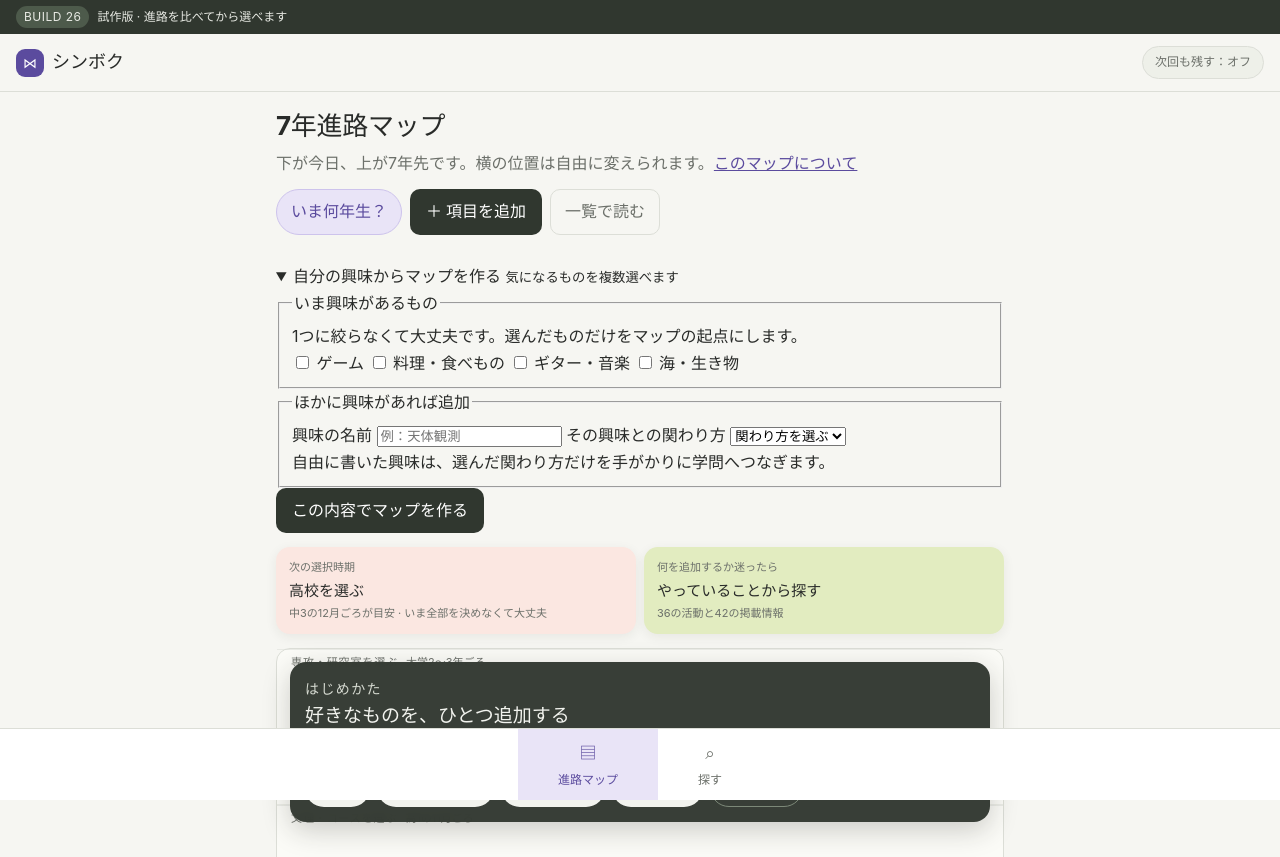
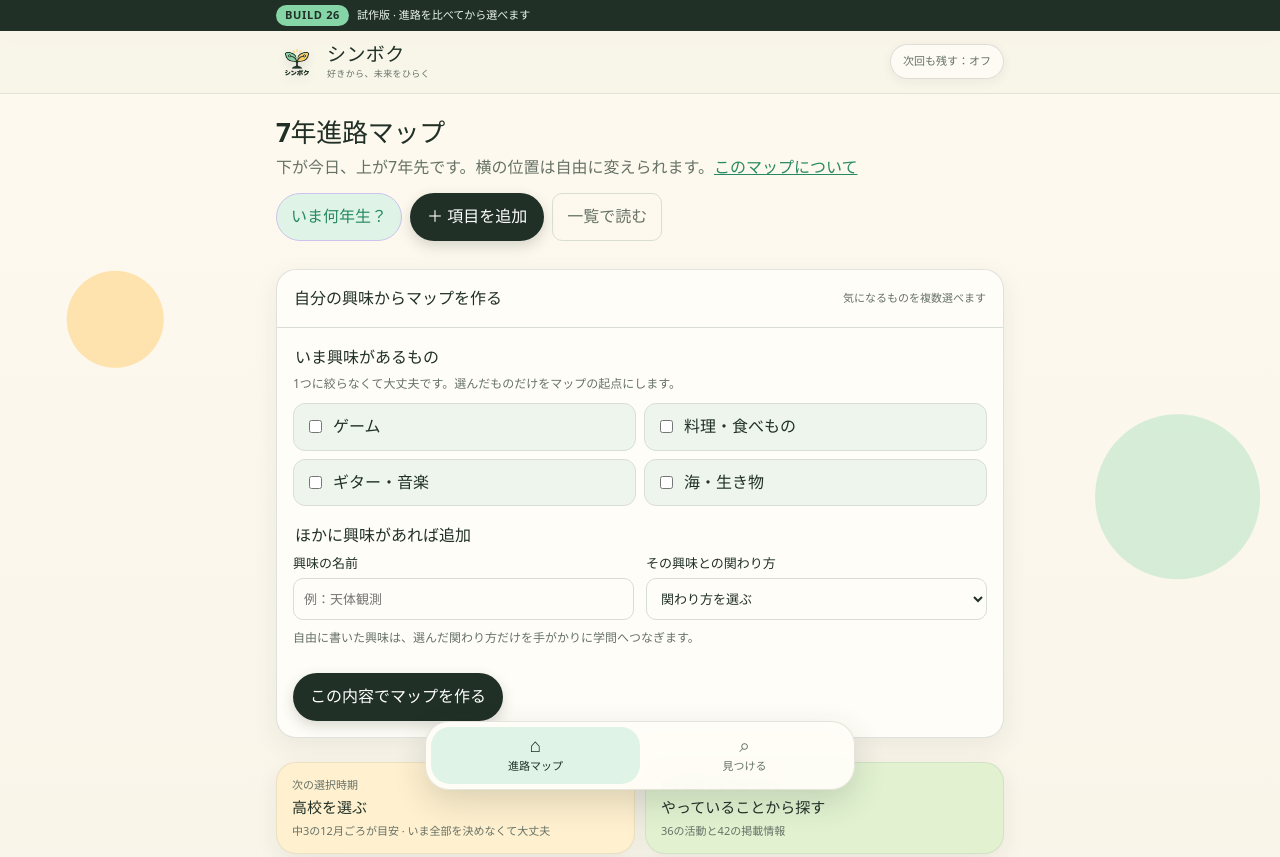
Before and after one commit to Nekodaisuk1/sinboku_Devcamp2026, a website with bundled scripts: page wireframe/index.html in a window 1280 px wide. Shown: the top 857 px of the page. Built offline with nearby package versions, Linux system fonts and the light colour scheme.

Commit message:
feat: align the app with Shimboku branding

```diff
--- a/wireframe/index.html
+++ b/wireframe/index.html
@@ -13,7 +13,10 @@
   <p class="prototype-bar"><span class="build">BUILD 26</span> 試作版 · 進路を比べてから選べます</p>
 
   <header class="app-head">
-    <a class="brand" href="#now"><span class="brand-mark" aria-hidden="true">⋈</span> シンボク</a>
+    <a class="brand" href="#now">
+      <img class="brand-mark" src="assets/shinboku-logo.png" alt="" width="46" height="46">
+      <span class="brand-copy"><strong>シンボク</strong><small>好きから、未来をひらく</small></span>
+    </a>
     <button id="storage-toggle" class="storage-chip" type="button" aria-pressed="false">次回も残す：オフ</button>
   </header>
 
@@ -22,8 +25,8 @@
   <p id="toast" class="toast" role="status" aria-live="polite" hidden></p>
 
   <nav class="tabbar" aria-label="メインメニュー">
-    <a class="tab" href="#now" data-tab="now"><span aria-hidden="true">▤</span> 進路マップ</a>
-    <a class="tab" href="#find" data-tab="find"><span aria-hidden="true">⌕</span> 探す</a>
+    <a class="tab" href="#now" data-tab="now"><span class="tab-icon" aria-hidden="true">⌂</span><span>進路マップ</span></a>
+    <a class="tab" href="#find" data-tab="find"><span class="tab-icon" aria-hidden="true">⌕</span><span>見つける</span></a>
   </nav>
 </body>
 </html>
--- a/wireframe/server.mjs
+++ b/wireframe/server.mjs
@@ -20,7 +20,8 @@ const files = new Map([
   ['/catalog.mjs', ['catalog.mjs', 'text/javascript; charset=utf-8']],
   ['/routes.mjs', ['routes.mjs', 'text/javascript; charset=utf-8']],
   ['/routes-ui.mjs', ['routes-ui.mjs', 'text/javascript; charset=utf-8']],
-  ['/knowledge-data.mjs', ['knowledge-data.mjs', 'text/javascript; charset=utf-8']]
+  ['/knowledge-data.mjs', ['knowledge-data.mjs', 'text/javascript; charset=utf-8']],
+  ['/assets/shinboku-logo.png', ['assets/shinboku-logo.png', 'image/png']]
 ]);
 
 const server = createServer(async (request, response) => {
--- a/wireframe/styles.css
+++ b/wireframe/styles.css
@@ -1,14 +1,18 @@
 :root{
-  --ink:#292b29; --muted:#6c706a; --line:#dcded7; --dark:#30372f;
-  --paper:#fff; --soft:#eef0e9; --ground:#f6f6f2;
-  --accent:#5b4b9e; --accent-soft:#e9e4f7;
-  --now:#b4462f; --now-soft:#fbe7e1;
-  --mint:#cfe6d8; --lime:#e2ecc0; --coral:#f6d2c6; --lavender:#ddd6f3;
-  font-family:-apple-system,BlinkMacSystemFont,"Hiragino Kaku Gothic ProN","Noto Sans JP",sans-serif;
+  --forest:#203026; --cream:#f8f4e8; --mint:#85d5a7; --sun:#ffcf74;
+  --ink:var(--forest); --muted:#667267; --line:#d9ded4; --dark:var(--forest);
+  --paper:#fffdf7; --soft:#eef5ec; --ground:var(--cream);
+  --accent:#278962; --accent-soft:#dff4e7;
+  --now:#aa5d28; --now-soft:#fff0cf;
+  --lime:#dff1c8; --coral:#f7d8c7; --lavender:#e5e2f6;
+  font-family:ui-rounded,"Hiragino Maru Gothic ProN","Yu Gothic",system-ui,sans-serif;
   color:var(--ink); background:var(--ground); font-size:15px; line-height:1.7; font-synthesis:none;
 }
 *{box-sizing:border-box}
-body{margin:0;padding:0 0 76px;overflow-x:hidden}
+body{margin:0;padding:0 0 92px;overflow-x:hidden;background:
+  radial-gradient(circle at 9% 18%,rgba(255,207,116,.52) 0 48px,transparent 49px),
+  radial-gradient(circle at 92% 28%,rgba(133,213,167,.32) 0 82px,transparent 83px),
+  linear-gradient(180deg,#fffaf0 0,var(--cream) 55%,#f0f6e8 100%);min-height:100svh}
 h1,h2,h3,h4{line-height:1.4;margin:0}
 p{margin:0}
 ul,ol{margin:0;padding:0;list-style:none}
@@ -19,28 +23,29 @@ button{font:inherit;font-family:inherit}
 .skip-link:focus{left:8px;top:8px;z-index:20;background:var(--dark);color:#fff;padding:8px 12px;border-radius:8px}
 :focus-visible{outline:2px solid var(--accent);outline-offset:2px}
 
-.prototype-bar{background:var(--dark);color:#e8eae4;font-size:12px;padding:6px 16px;margin:0;display:flex;gap:8px;align-items:center;flex-wrap:wrap}
-.prototype-bar .build{background:#4d5a4b;border-radius:999px;padding:1px 8px;letter-spacing:.04em}
+.prototype-bar{background:var(--forest);color:#edf7ef;font-size:11px;padding:5px max(16px,calc((100vw - 760px)/2 + 16px));margin:0;display:flex;gap:8px;align-items:center;flex-wrap:wrap}
+.prototype-bar .build{background:var(--mint);color:var(--forest);border-radius:999px;padding:1px 9px;letter-spacing:.06em;font-weight:800}
 
-.app-head{display:flex;justify-content:space-between;align-items:center;gap:12px;padding:12px 16px;background:var(--ground);position:sticky;top:0;z-index:10;border-bottom:1px solid var(--line)}
-.brand{font-weight:700;font-size:18px;text-decoration:none;color:var(--ink);display:flex;align-items:center;gap:8px}
-.brand-mark{display:grid;place-items:center;width:28px;height:28px;border-radius:9px;background:var(--accent);color:#fff;font-size:14px}
-.storage-chip{background:var(--soft);border:1px solid var(--line);border-radius:999px;padding:5px 12px;font-size:12px;color:var(--muted);cursor:pointer}
+.app-head{display:flex;justify-content:space-between;align-items:center;gap:12px;padding:10px max(16px,calc((100vw - 760px)/2 + 16px));background:rgba(248,244,232,.9);position:sticky;top:0;z-index:10;border-bottom:1px solid rgba(32,48,38,.1);backdrop-filter:blur(14px)}
+.brand{font-weight:700;text-decoration:none;color:var(--ink);display:flex;align-items:center;gap:9px}
+.brand-mark{display:block;width:42px;height:42px;object-fit:contain;border-radius:12px;filter:drop-shadow(0 3px 5px rgba(32,48,38,.12))}
+.brand-copy{display:grid;line-height:1.1}.brand-copy strong{font-size:19px;letter-spacing:.02em}.brand-copy small{margin-top:4px;color:var(--muted);font-size:9px;font-weight:600;letter-spacing:.04em}
+.storage-chip{background:rgba(255,253,247,.82);border:1px solid rgba(32,48,38,.14);border-radius:999px;padding:7px 12px;font-size:11px;color:var(--muted);cursor:pointer;box-shadow:0 3px 12px rgba(32,48,38,.06)}
 .storage-chip.attention{background:var(--now-soft);border-color:#e4aa9d;color:#7d3323;font-weight:700}
 
-main{display:block;padding:16px;max-width:760px;margin:0 auto}
+main{display:block;padding:22px 16px 28px;max-width:760px;margin:0 auto}
 main:focus{outline:none}
 section{margin-bottom:28px}
 
-.page-head h1{font-size:26px;letter-spacing:-.01em}
+.page-head h1,.field-head h1{font-size:clamp(26px,7vw,38px);letter-spacing:-.04em;line-height:1.25}
 .lead{color:var(--muted);margin-top:6px}
 .back{display:inline-block;font-size:13px;text-decoration:none;margin-bottom:8px}
 .empty-note{color:var(--muted);font-size:13px;background:var(--soft);border-radius:10px;padding:10px 12px;margin-top:8px}
 .editorial{color:var(--muted);font-size:12px;margin-top:12px;padding-top:10px;border-top:1px solid var(--line)}
 
-button.primary{background:var(--dark);color:#fff;border:none;border-radius:10px;padding:9px 16px;cursor:pointer;font-weight:600}
+button.primary{background:var(--forest);color:#fff;border:none;border-radius:999px;padding:10px 17px;cursor:pointer;font-weight:700;box-shadow:0 5px 14px rgba(32,48,38,.18)}
 button.primary.small{padding:6px 12px;font-size:13px}
-a.secondary,button.secondary{display:inline-block;background:var(--paper);border:1px solid var(--line);border-radius:10px;padding:8px 14px;text-decoration:none;color:var(--ink);font-size:14px;cursor:pointer}
+a.secondary,button.secondary{display:inline-block;background:var(--paper);border:1px solid var(--line);border-radius:999px;padding:8px 14px;text-decoration:none;color:var(--ink);font-size:14px;cursor:pointer}
 a.secondary small{display:block;color:var(--muted);font-size:11px;font-weight:400}
 .text-button{background:none;border:none;color:var(--accent);text-decoration:underline;cursor:pointer;padding:2px 0;font-size:13px}
 .text-button.warn{color:#8c4a3d}
@@ -80,6 +85,26 @@ a.secondary small{display:block;color:var(--muted);font-size:11px;font-weight:40
 .field{display:block;width:100%;height:auto;touch-action:pan-y}
 .field-about{font-size:13px;color:var(--muted);background:var(--soft);border-radius:10px;padding:10px 12px;margin-top:10px}
 .field-legend{font-size:12px;color:var(--muted);margin-top:10px}
+
+/* ---- 自分の興味から始める ---- */
+.interest-builder{background:var(--paper);border:1px solid rgba(32,48,38,.13);border-radius:20px;margin:16px 0 24px;box-shadow:0 8px 26px rgba(32,48,38,.07);overflow:hidden}
+.interest-builder summary{cursor:pointer;display:flex;justify-content:space-between;align-items:center;gap:12px;padding:15px 17px;font-weight:800;min-height:54px}
+.interest-builder summary small{color:var(--muted);font-size:11px;font-weight:500;text-align:right}
+.interest-builder[open] summary{border-bottom:1px solid var(--line)}
+.interest-builder form{display:grid;gap:16px;padding:16px}
+.interest-builder fieldset{border:0;padding:0;margin:0;min-width:0}
+.interest-builder legend{font-weight:800;margin-bottom:3px}
+.interest-hint{color:var(--muted);font-size:12px;margin-bottom:9px}
+.interest-choices{display:grid;grid-template-columns:repeat(2,minmax(0,1fr));gap:8px}
+.interest-choice{display:flex;align-items:center;gap:8px;min-height:44px;padding:9px 11px;border:1px solid var(--line);border-radius:12px;cursor:pointer;background:var(--soft)}
+.interest-choice:has(input:checked){background:var(--accent-soft);border-color:var(--accent)}
+.interest-choice.is-placed{cursor:default;color:var(--muted);background:#f3f3ed}
+.interest-choice small{margin-left:auto;font-size:10px;color:var(--muted)}
+.interest-custom{display:grid;grid-template-columns:1fr 1fr;gap:8px 12px}
+.interest-custom legend,.interest-custom .interest-hint{grid-column:1/-1}
+.interest-custom label{display:grid;gap:4px;font-size:13px;font-weight:700}
+.interest-custom input,.interest-custom select{width:100%;min-height:42px;padding:8px 10px;border:1px solid var(--line);border-radius:10px;background:var(--paper);font:inherit}
+.interest-builder button[type=submit]{justify-self:start}
 
 .lane-bg{fill:transparent}
 .lane-now .lane-bg{fill:#f2f4ec}
@@ -335,17 +360,18 @@ a.secondary small{display:block;color:var(--muted);font-size:11px;font-weight:40
 .storage-warning{margin-top:8px;background:var(--now-soft);color:#7d3323;border-radius:9px;padding:9px 11px;font-size:13px}
 
 /* ---- タブ・トースト ---- */
-.tabbar{position:fixed;bottom:0;left:0;right:0;display:grid;grid-template-columns:1fr 1fr;background:var(--paper);border-top:1px solid var(--line);z-index:10}
-.tab{display:grid;place-items:center;gap:2px;padding:9px 0 12px;text-decoration:none;color:var(--muted);font-size:12px}
-.tab span{font-size:17px}
-.tab.active{color:var(--accent);font-weight:700;background:var(--accent-soft)}
-.toast{position:fixed;left:12px;right:12px;bottom:70px;background:var(--dark);color:#fff;padding:9px 14px;border-radius:10px;font-size:13px;z-index:30;text-align:center;white-space:nowrap;overflow:hidden;text-overflow:ellipsis}
+.tabbar{position:fixed;bottom:max(10px,env(safe-area-inset-bottom));left:50%;transform:translateX(-50%);width:min(430px,calc(100% - 24px));display:grid;grid-template-columns:1fr 1fr;background:rgba(255,253,247,.94);border:1px solid rgba(32,48,38,.12);border-radius:24px;z-index:10;padding:5px;box-shadow:0 12px 32px rgba(32,48,38,.16);backdrop-filter:blur(16px)}
+.tab{display:grid;place-items:center;gap:1px;padding:7px 8px 8px;text-decoration:none;color:var(--muted);font-size:11px;border-radius:19px}
+.tab .tab-icon{display:grid;place-items:center;width:26px;height:22px;font-size:19px;line-height:1}
+.tab>span:last-child{font-size:11px}
+.tab.active{color:var(--forest);font-weight:800;background:var(--accent-soft)}
+.toast{position:fixed;left:12px;right:12px;bottom:96px;background:var(--dark);color:#fff;padding:10px 14px;border-radius:999px;font-size:13px;z-index:30;text-align:center;white-space:nowrap;overflow:hidden;text-overflow:ellipsis;box-shadow:0 8px 24px rgba(32,48,38,.2)}
 .toast[hidden]{display:none!important}
 
 @media (min-width:760px){
   :root{font-size:16px}
-  .tabbar{grid-template-columns:repeat(2,max-content);justify-content:center}
-  .tab{padding:10px 40px}
+  .tabbar{grid-template-columns:1fr 1fr}
+  .tab{padding:7px 26px 8px}
   .verb-list{grid-template-columns:repeat(2,1fr)}
   .field-wrap{margin-left:0;margin-right:0;border-radius:14px;border:1px solid var(--line)}
   .activity-list,.resource-list,.domain-list{grid-template-columns:repeat(2,1fr)}
@@ -358,10 +384,32 @@ a.secondary small{display:block;color:var(--muted);font-size:11px;font-weight:40
   .tutor{left:10px;right:10px;top:10px;padding:13px}
   .verb-section-tabs{top:58px}
   .verb-section-tab{font-size:13px}
+  .interest-builder summary{align-items:flex-start;flex-direction:column;gap:1px}
+  .interest-builder summary small{text-align:left}
+  .interest-choices,.interest-custom{grid-template-columns:1fr}
+  .interest-custom legend,.interest-custom .interest-hint{grid-column:auto}
 }
 @media (prefers-reduced-motion:no-preference){
-  .rung-body,.verb-list a{transition:border-color .15s ease,box-shadow .15s ease}
+  .rung-body,.verb-list a,.context-item,.activity,.resource,.tab{transition:transform .15s ease,border-color .15s ease,box-shadow .15s ease,background-color .15s ease}
+  .context-item:hover,.activity:hover,.resource:hover{transform:translateY(-2px);box-shadow:0 10px 24px rgba(32,48,38,.1)}
 }
+
+/* Cover-inspired surfaces: soft cards, round controls, and a botanical map. */
+.field-context{gap:10px}
+.context-item{border:1px solid rgba(32,48,38,.08);border-radius:20px;padding:13px 15px;box-shadow:0 7px 22px rgba(32,48,38,.07)}
+.context-decision{background:#fff0cf}.context-resume{background:#e7e4f7}.context-explore{background:#e2f2d1}
+.field-wrap{background:rgba(255,253,247,.72);border-color:rgba(32,48,38,.1);box-shadow:0 12px 34px rgba(32,48,38,.07)}
+.field-about,.empty-note,.coverage-line{border:1px solid rgba(32,48,38,.06)}
+.panel,.field-list,.picks,.coverage,.activity,.resource,.domain-list li,.recommend-inbox,.family-entry,.recommend-maker{border-color:rgba(32,48,38,.11);border-radius:20px;box-shadow:0 8px 26px rgba(32,48,38,.07)}
+.panel{border-top:5px solid var(--mint)}
+.view-chip,.grade-choice,.lane-chip{min-height:36px;padding:7px 14px;border-color:rgba(32,48,38,.12);background:rgba(255,253,247,.82)}
+.view-chip.on,.grade-choice.on,.lane-chip.on{background:var(--forest);border-color:var(--forest)}
+.tutor{background:rgba(32,48,38,.96);border:1px solid rgba(255,255,255,.14);box-shadow:0 18px 44px rgba(32,48,38,.28)}
+.tutor-choice{background:var(--sun);color:var(--forest)}
+.node .node-body{filter:drop-shadow(0 4px 5px rgba(32,48,38,.1))}
+.node-domain .node-body{fill:#dff4e7;stroke:#85d5a7}.node-placement .node-body{fill:#fffdf7;stroke:#b9d9c5}
+.link{stroke:#9ac6a8}.link-route,.link.is-lit{stroke:#278962}
+input,select,textarea{color:var(--forest)}
 
 /* Build 23: 自分で足したものの取り込み */
 .pick-self{display:grid;gap:16px}
```
Also changed, not shown: wireframe/render.test.mjs (+37 -0 lines), wireframe/scripts/build.mjs (+7 -3 lines), service/public/assets/shinboku-cover.png (added), service/public/assets/shinboku-logo.png (added), wireframe/assets/shinboku-logo.png (added).
